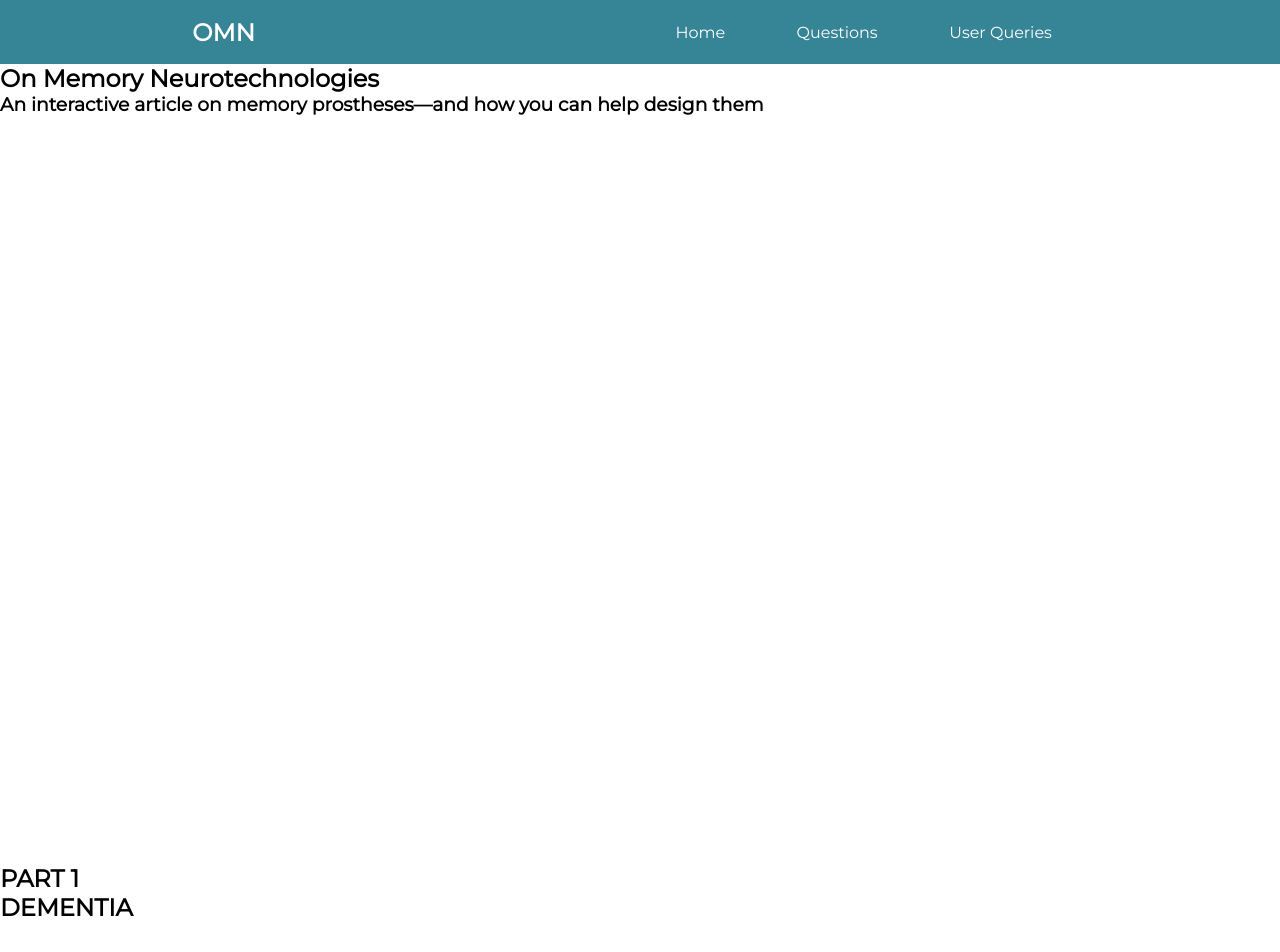
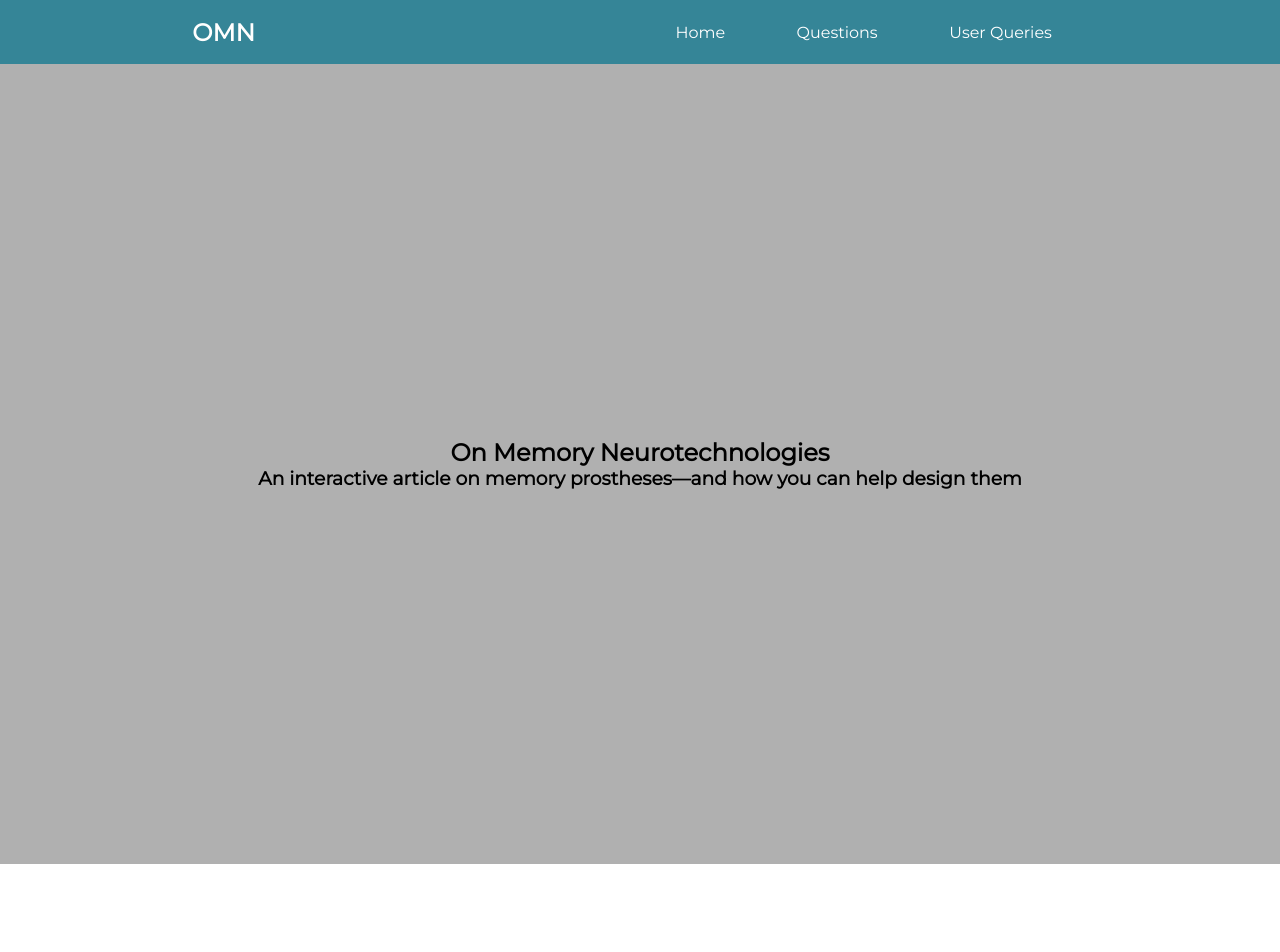
Before and after one commit to nadeensami/on-memory-neurotechnologies, a website: page index.html in a window 1280 px wide. Shown: the top 952 px of the page. Drawn offline with Linux system fonts and the light colour scheme.

Commit message:
fixed lining

```diff
--- a/index.html
+++ b/index.html
@@ -35,7 +35,7 @@
 
     <section id="dementia-header" class="header-page">
       <h2>PART 1</h2>
-      <h1>DEMENTIA</h1>
+      <h1>Dementia</h1>
     </section>
 
     <section id="meet-pat" class="content-page">
--- a/styles/css/home.css
+++ b/styles/css/home.css
@@ -8,7 +8,9 @@
 
 section {
   height: 100vh;
-  width: 100vw;
+  justify-content: center;
+  display: flex;
+  flex-direction: column;
 }
 
 nav {
@@ -42,9 +44,14 @@ nav ul a {
 }
 
 .header-page {
-  justify-content: center;
+  text-align: center;
+  text-justify: center;
 }
 
 .content-page {
   justify-items: center;
 }
+
+#landing-page {
+  background-color: rgb(176, 176, 176);
+}
```
